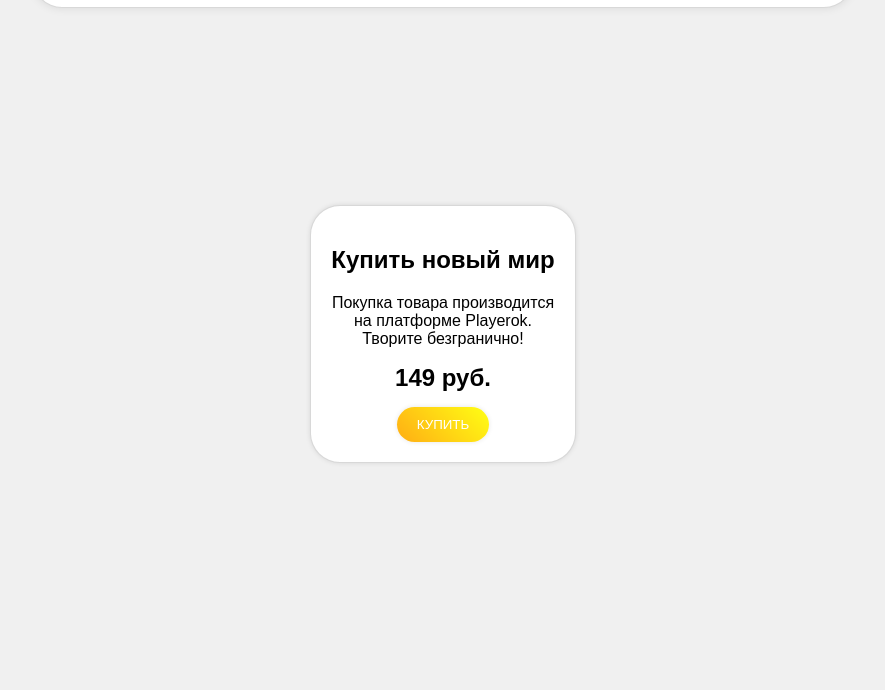
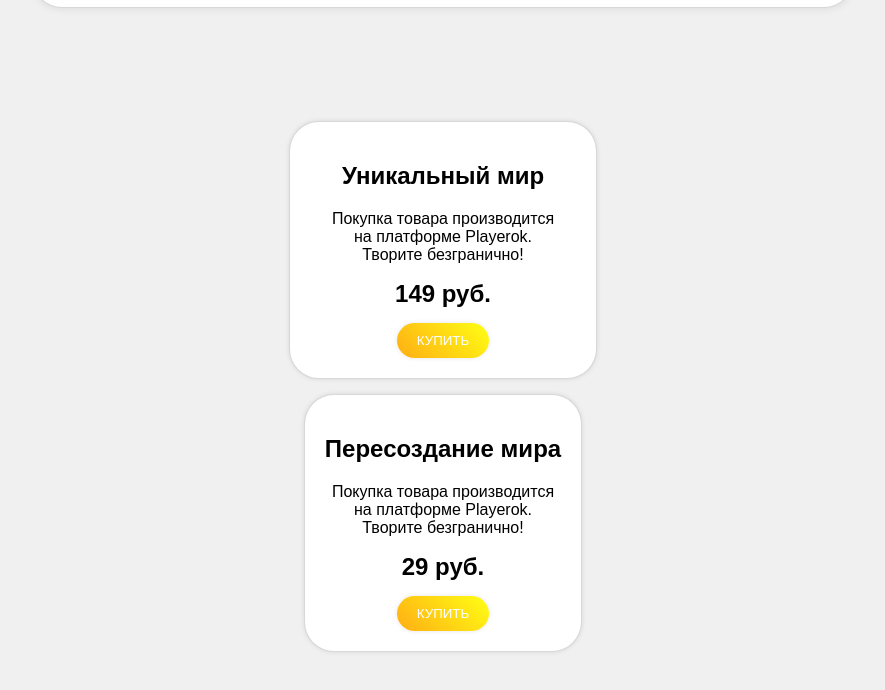
Before and after one commit to neobutin/ExcellencyBuildersSite, a plain HTML site: page index.html in a window 1280 px wide. Shown: the part 74-764 px from the top of the page, without its empty margins (197-1082 px from the left). Drawn offline with Linux system fonts and the light colour scheme.

Commit message:
PreRealease 1.3

```diff
--- a/index.html
+++ b/index.html
@@ -26,11 +26,19 @@
 
   <main>
     <section class="donation-section">
-      <h2>Купить новый мир</h2>
+      <h2>Уникальный мир</h2>
       <p>Покупка товара производится<br>на платформе Playerok.<br>Творите безгранично!</p>
       <div class="price">149 руб.</div>
       <button class="buy-button" onclick="window.open('https://playerok.com/profile/excellency-su/products', '_blank')">КУПИТЬ</button>
     </section>
+
+    <section class="donation-section-2">
+      <h2>Пересоздание мира</h2>
+      <p>Покупка товара производится<br>на платформе Playerok.<br>Творите безгранично!</p>
+      <div class="price">29 руб.</div>
+      <button class="buy-button" onclick="window.open('https://playerok.com/profile/excellency-su/products', '_blank')">КУПИТЬ</button>
+    </section>
+
     <div class="buy-form" style="display: none;">
       <h2>Введите данные для покупки</h2>
       <input type="text" id="nickname" placeholder="Введите ваш никнейм">
--- a/style.css
+++ b/style.css
@@ -112,6 +112,20 @@ header {
 }
 
 .donation-section {
+  margin-top: 120px;
+  background-color: #fff;
+  padding: 20px;
+  border-radius: 30px;
+  border: 1px solid #cfcfcfcf;
+  box-shadow: 0 0 5px rgba(0, 0, 0, 0.1);
+  text-align: center;
+}
+
+.donation-section {
+  animation: fadeIn 1s ease;
+}
+
+.donation-section-2 {
   margin: 15px;
   background-color: #fff;
   padding: 20px;
@@ -121,7 +135,7 @@ header {
   text-align: center;
 }
 
-.donation-section {
+.donation-section-2 {
   animation: fadeIn 1s ease;
 }
 
```
